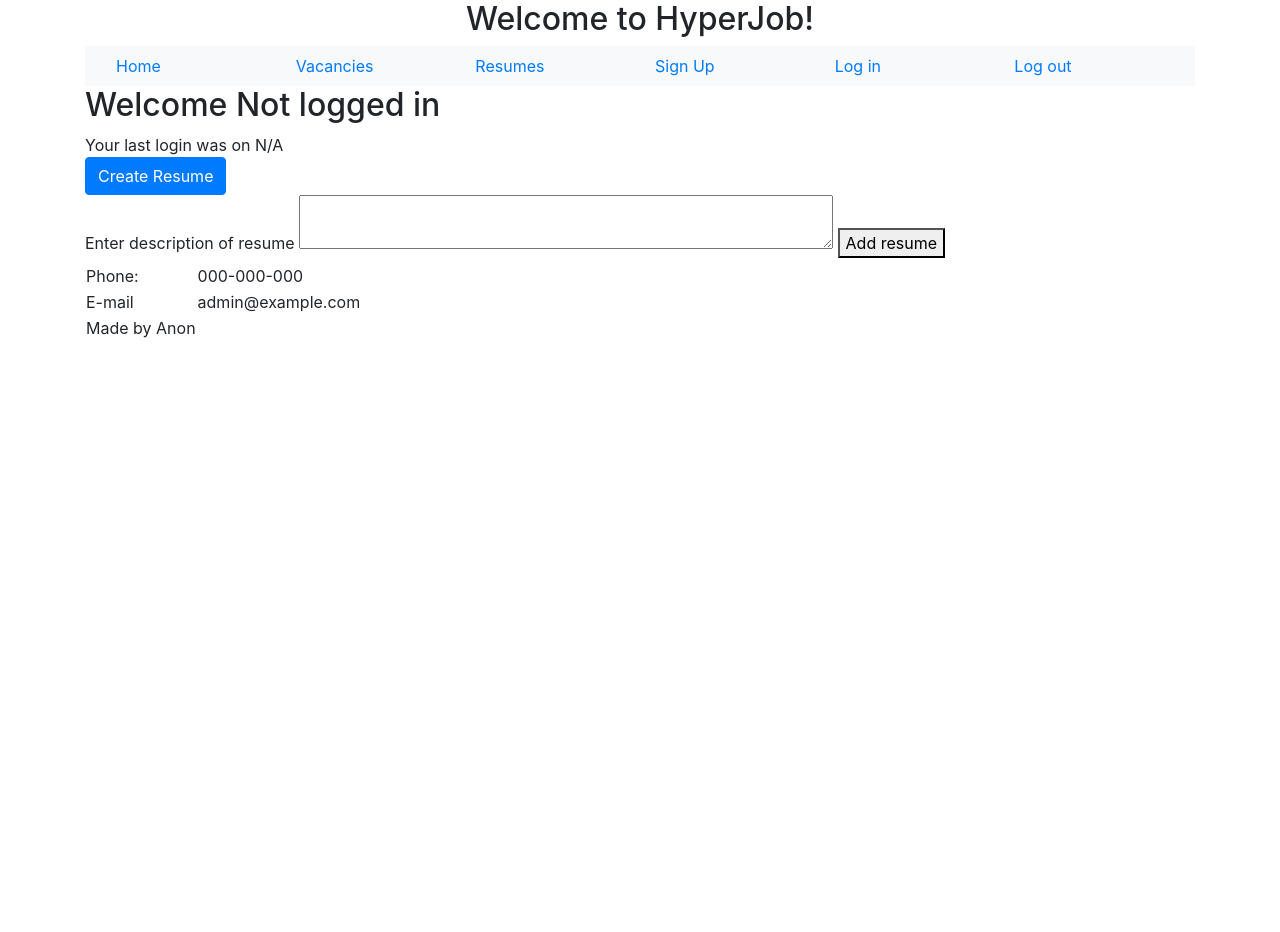
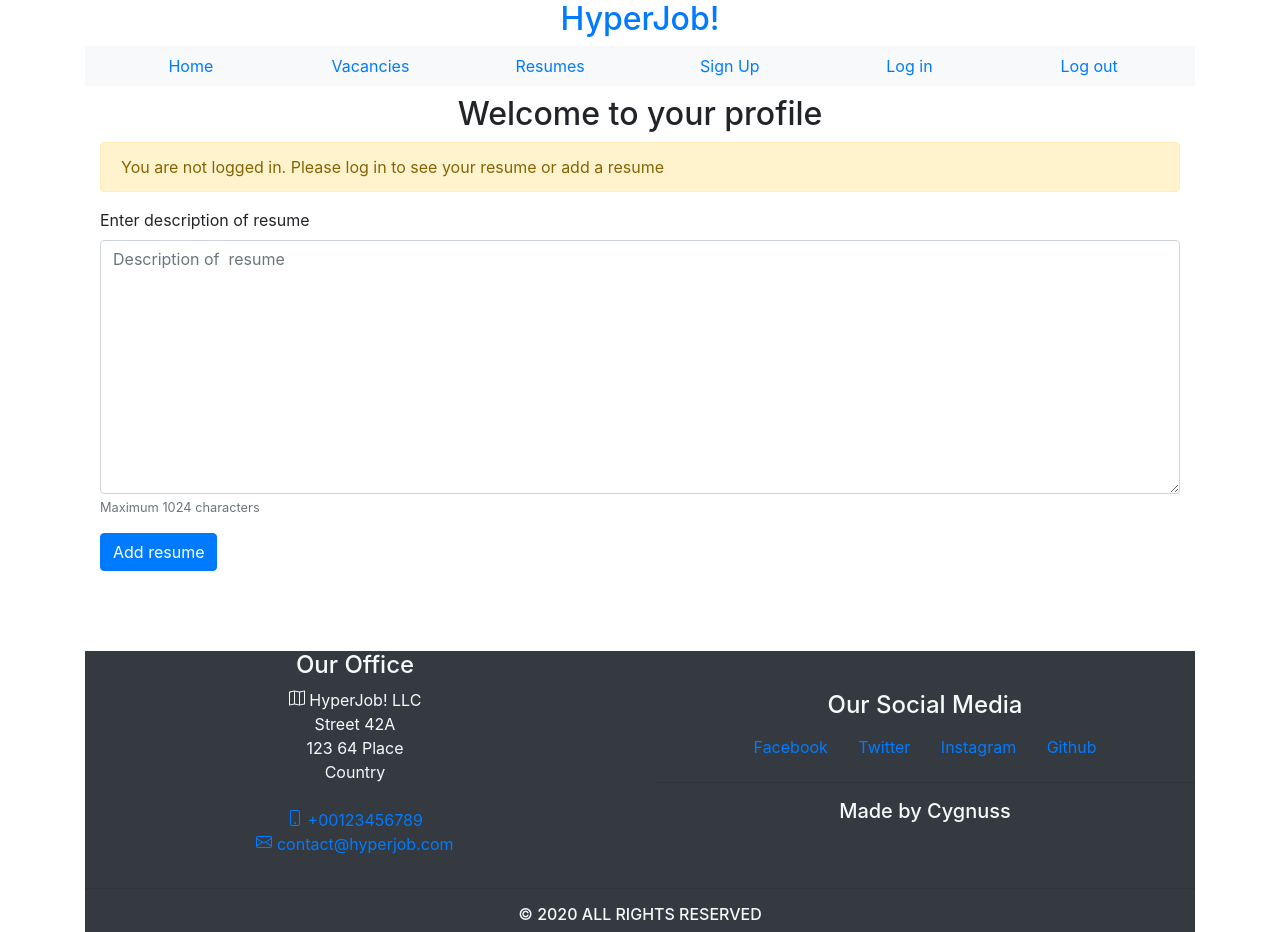
Before and after one commit to SnailCygnuss/hyperskill-job-agency, a Django app: page /home in a window 1280 px wide. Before the commit the page ends 338 px from the top, so only its background shows below. Run offline with Django 3.2, Linux system fonts and the light colour scheme; some libraries are stand-ins or nearby versions.

Commit message:
Updated layout

```diff
--- a/hyperjob/templates/hyperjob/contact.html
+++ b/hyperjob/templates/hyperjob/contact.html
@@ -1,13 +1,50 @@
-<table>
-    <tr>
-        <td>Phone:</td>
-        <td>000-000-000</td>
-    </tr>
-    <tr>
-        <td>E-mail</td>
-        <td>admin@example.com</td>
-    </tr>
-    <tr>
-        <td>Made by Anon</td>
-    </tr>
-</table>
+<div class="footer-container bg-dark text-light">
+    <div class="row footer-row">
+        <div class="col text-center">
+            <h4 class="text-center">Our Office</h4>
+            <address>
+                <svg width="1em" height="1em" viewBox="0 0 16 16" class="bi bi-map" fill="currentColor" xmlns="http://www.w3.org/2000/svg">
+  <path fill-rule="evenodd" d="M15.817.613A.5.5 0 0 1 16 1v13a.5.5 0 0 1-.402.49l-5 1a.502.502 0 0 1-.196 0L5.5 14.51l-4.902.98A.5.5 0 0 1 0 15V2a.5.5 0 0 1 .402-.49l5-1a.5.5 0 0 1 .196 0l4.902.98 4.902-.98a.5.5 0 0 1 .415.103zM10 2.41l-4-.8v11.98l4 .8V2.41zm1 11.98l4-.8V1.61l-4 .8v11.98zm-6-.8V1.61l-4 .8v11.98l4-.8z"/>
+</svg>
+                <i class="fa fa-location-arrow"></i>
+                HyperJob! LLC<br>Street 42A<br>123 64 Place<br>Country<br><br>
+                <a class="tel" href="tel:+00123456789" type="tel">
+                    <svg width="1em" height="1em" viewBox="0 0 16 16" class="bi bi-phone" fill="currentColor" xmlns="http://www.w3.org/2000/svg">
+                    <path fill-rule="evenodd" d="M11 1H5a1 1 0 0 0-1 1v12a1 1 0 0 0 1 1h6a1 1 0 0 0 1-1V2a1 1 0 0 0-1-1zM5 0a2 2 0 0 0-2 2v12a2 2 0 0 0 2 2h6a2 2 0 0 0 2-2V2a2 2 0 0 0-2-2H5z"/>
+                    <path fill-rule="evenodd" d="M8 14a1 1 0 1 0 0-2 1 1 0 0 0 0 2z"/>
+                    </svg>
+                    <span>+00123456789</span>
+                </a><br>
+                <a class="email" href="mailto:contact@hyperjob.com">
+                    <svg width="1em" height="1em" viewBox="0 0 16 16" class="bi bi-envelope" fill="currentColor" xmlns="http://www.w3.org/2000/svg">
+                    <path fill-rule="evenodd" d="M0 4a2 2 0 0 1 2-2h12a2 2 0 0 1 2 2v8a2 2 0 0 1-2 2H2a2 2 0 0 1-2-2V4zm2-1a1 1 0 0 0-1 1v.217l7 4.2 7-4.2V4a1 1 0 0 0-1-1H2zm13 2.383l-4.758 2.855L15 11.114v-5.73zm-.034 6.878L9.271 8.82 8 9.583 6.728 8.82l-5.694 3.44A1 1 0 0 0 2 13h12a1 1 0 0 0 .966-.739zM1 11.114l4.758-2.876L1 5.383v5.73z"/>
+                    </svg>
+                    <span>contact@hyperjob.com</span>
+                </a>
+            </address>
+        </div>
+        <div class="col text-center align-self-center">
+            <h4>Our Social Media</h4>
+            <a href="#" class="btn">
+                Facebook
+            </a>
+            <a href="#" class="btn">
+                Twitter
+            </a>
+            <a href="#" class="btn">
+                Instagram
+            </a>
+            <a href="#" class="btn">
+                Github
+            </a>
+            <hr>
+            <h5>Made by Cygnuss</h5>
+        </div>
+    </div>
+    <div class="row">
+        <div class="col text-center">
+            <hr>
+            <h6>© 2020 ALL RIGHTS RESERVED</h6>
+        </div>
+    </div>
+</div>
--- a/hyperjob/templates/hyperjob/home.html
+++ b/hyperjob/templates/hyperjob/home.html
@@ -1,26 +1,73 @@
 {% extends "hyperjob/main.html" %}
-{% block title %}{{ block.super }} Profile Page {% endblock %}
-{% block heading %} Welcome {{ username }} {% endblock %}
+{% block title %}{{ block.super }} || Profile Page {% endblock %}
+{% block heading %} Welcome to your profile {% endblock %}
+
 {% block content %}
-Your last login was on {{ last_login }}
-{% if is_staff == True %}
-<div>
-    <a class="btn btn-primary" href="/vacancy/new" role="button">Create Vacancy</a>
+
+<div class="container">
+    <div class="row">
+        <div class="col">
+            {% if username != None %}
+            <div class="alert alert-success">
+                Welcome back <strong>{{ username }}</strong><br>
+                Your last login was on {{ last_login }}
+            </div>
+            {% else %}
+            <div class="alert alert-warning">
+                You are not logged in. Please log in to see your resume or add a resume
+            </div>
+            {% endif %}
+        </div>
+    </div>
 </div>
-{% else %}
-<div>
-    <a class="btn btn-primary" href="/resume/new" role="button">Create Resume</a>
+
+{% if username != None %}
+<div class="container">
+    <div class="row">
+        <div class="col text-center">
+            <h3>List of {% if is_staff %} Vacancies {% else %} Resumes {% endif %} Created</h3>
+        </div>
+    </div>
+    <div class="row">
+        <div class="col">
+            <table class="table table-hover">
+                <thead>
+                <tr>
+                    <th scope="col">#</th>
+                    <th scope="col">Description</th>
+                    <th scope="col"></th>
+                </tr>
+                </thead>
+                <tbody>
+                {% for desc in tab_data %}
+                <tr>
+                    <th scope="row" class="align-middle">{{ forloop.counter }}</th>
+                    <td class="align-middle">{{ desc.description }}</td>
+                    <td class="text-right">
+                        <form action="resume/delete" method="post">{% csrf_token %}
+                            <input name="del_desc" id="del_desc" type="hidden" value="{{ desc.description}}">
+                            <button type="submit" class="btn btn-danger text-justify-right">Delete</button>
+                        </form></td>
+                </tr>
+                {% endfor %}
+                </tbody>
+            </table>
+        </div>
+    </div>
 </div>
 {% endif %}
 
-<div>
+<div class="container">
     <form action="{% if is_staff %} /vacancy/new {% else %} /resume/new {% endif %}" method="post">
         {% csrf_token %}
-        <label for="description">
-            Enter description of {% if is_staff %} vacancy {% else %} resume {% endif %}
-        </label>
-        <textarea name="description" id="description" row="50" cols="50" maxlength="1024"></textarea>
-        <button type="submit">Add {% if is_staff %} vacancy {% else %} resume {% endif %}</button>
+        <div class="form-group">
+            <label for="description">
+                Enter description of {% if is_staff %} vacancy {% else %} resume {% endif %}
+            </label>
+            <textarea class="form-control" name="description" id="description" rows="10" maxlength="1024" placeholder="Description of {% if is_staff %} vacancy {% else %} resume {% endif %}"></textarea>
+            <small id="description_help" class="form-text text-muted">Maximum 1024 characters</small>
+        </div>
+        <button type="submit" class="btn btn-primary">Add {% if is_staff %} vacancy {% else %} resume {% endif %}</button>
     </form>
 </div>
 
--- a/hyperjob/templates/hyperjob/main.html
+++ b/hyperjob/templates/hyperjob/main.html
@@ -9,18 +9,26 @@
 <body>
     <div class="container">
      <div class="row justify-content-center">
-        <h2>Welcome to HyperJob!</h2>
+         <h2><a href="/">HyperJob!</a></h2>
      </div>
     </div>
     <div class="container">
+        <div class="row">
+        <div class="col">
         {% include "hyperjob/topnav.html" %}
+        </div>
+        </div>
     </div>
+    <div class="mt-2 col-md-12"></div>
     <div class="container">
-        <h2>{% block heading %} Start Page {% endblock %}</h2>
+        <div class="row justify-content-center">
+            <h2>{% block heading %} {% endblock %}</h2>
+        </div>
     </div>
-    <div class="container">
+    <div class="container" style="min-height: 500px;">
         {% block content %} {% endblock %}
     </div>
+    <div class="mt-2 col-md-12"></div>
     <div class="container">
         <!-- Footer -->
         {% include "hyperjob/contact.html" %}
--- a/hyperjob/templates/hyperjob/topnav.html
+++ b/hyperjob/templates/hyperjob/topnav.html
@@ -1,8 +1,8 @@
 <nav class="navbar navbar-light bg-light">
-    <div class="col-sm"><a href="/home">Home</a></div>
-    <div class="col-sm"><a href="/vacancies">Vacancies</a></div>
-    <div class="col-sm"><a href="/resumes">Resumes</a></div>
-    <div class="col-sm"><a href="/signup">Sign Up</a></div>
-    <div class="col-sm"><a href="/login">Log in</a></div>
-    <div class="col-sm"><a href="/logout">Log out</a></div>
+    <div class="col-sm-2 text-center"><a href="/home">Home</a></div>
+    <div class="col-sm-2 text-center"><a href="/vacancies">Vacancies</a></div>
+    <div class="col-sm-2 text-center"><a href="/resumes">Resumes</a></div>
+    <div class="col-sm-2 text-center"><a href="/signup">Sign Up</a></div>
+    <div class="col-sm-2 text-center"><a href="/login">Log in</a></div>
+    <div class="col-sm-2 text-center"><a href="/logout">Log out</a></div>
 </nav>
--- a/hyperjob/urls.py
+++ b/hyperjob/urls.py
@@ -18,7 +18,7 @@ from django.urls import path
 from django.views.generic import RedirectView
 from .views import MainPage, MyLoginView, MySignupView, HomePageView
 from vacancy.views import VacancyPage, CreateVacancyPage
-from resume.views import ResumePage, CreateResumePage
+from resume.views import ResumePage, CreateResumePage, DeleteResumeItem
 from django.contrib.auth.views import LogoutView
 
 urlpatterns = [
@@ -31,5 +31,6 @@ urlpatterns = [
     path('logout', LogoutView.as_view()),
     path('signup', MySignupView.as_view()),
     path('resume/new', CreateResumePage.as_view()),
-    path('vacancy/new', CreateVacancyPage.as_view())
+    path('vacancy/new', CreateVacancyPage.as_view()),
+    path('resume/delete', DeleteResumeItem.as_view())
 ]
--- a/hyperjob/views.py
+++ b/hyperjob/views.py
@@ -5,6 +5,8 @@ from django.contrib.auth.forms import UserCreationForm
 from django.contrib.auth.views import LoginView
 from django.contrib.auth.models import User
 from django.http import Http404
+from resume.models import Resume
+from vacancy.models import Vacancy
 
 nav_links = {'Login': '/login',
              'Sign Up': '/signup',
@@ -16,7 +18,7 @@ nav_links = {'Login': '/login',
 
 class MainPage(View):
     def get(self, requests, *args, **kwargs):
-        return render(requests, 'hyperjob/main.html', context={'nav_links': nav_links})
+        return render(requests, 'hyperjob/start.html', context={'nav_links': nav_links})
 
 
 class MySignupView(CreateView):
@@ -33,16 +35,18 @@ class MyLoginView(LoginView):
 class HomePageView(View):
     def get(self, requests, *args, **kwargs):
         template_name = 'hyperjob/home.html'
-        context = {'username': 'Not logged in',
+        context = {'username': None,
                    'last_login': 'N/A',
-                   'is_staff': False}
+                   'is_staff': False,
+                   'tab_data': None}
         if requests.user.is_authenticated:
-            # if requests.user.is_staff:
-            #     return redirect('vacancy/new')
-            # else:
-            #     return redirect('resume/new')
+            if requests.user.is_staff:
+                tab_data = Vacancy.objects.filter(author=requests.user)
+            else:
+                tab_data = Resume.objects.filter(author=requests.user)
             context = {'username': requests.user.username,
                        'last_login': requests.user.last_login,
-                       'is_staff': requests.user.is_staff
+                       'is_staff': requests.user.is_staff,
+                       'tab_data': tab_data
             }
         return render(requests, template_name=template_name, context=context)
```
Also changed, not shown: hyperjob/templates/hyperjob/start.html (added, +47 -0 lines), resume/views.py (+11 -0 lines).
